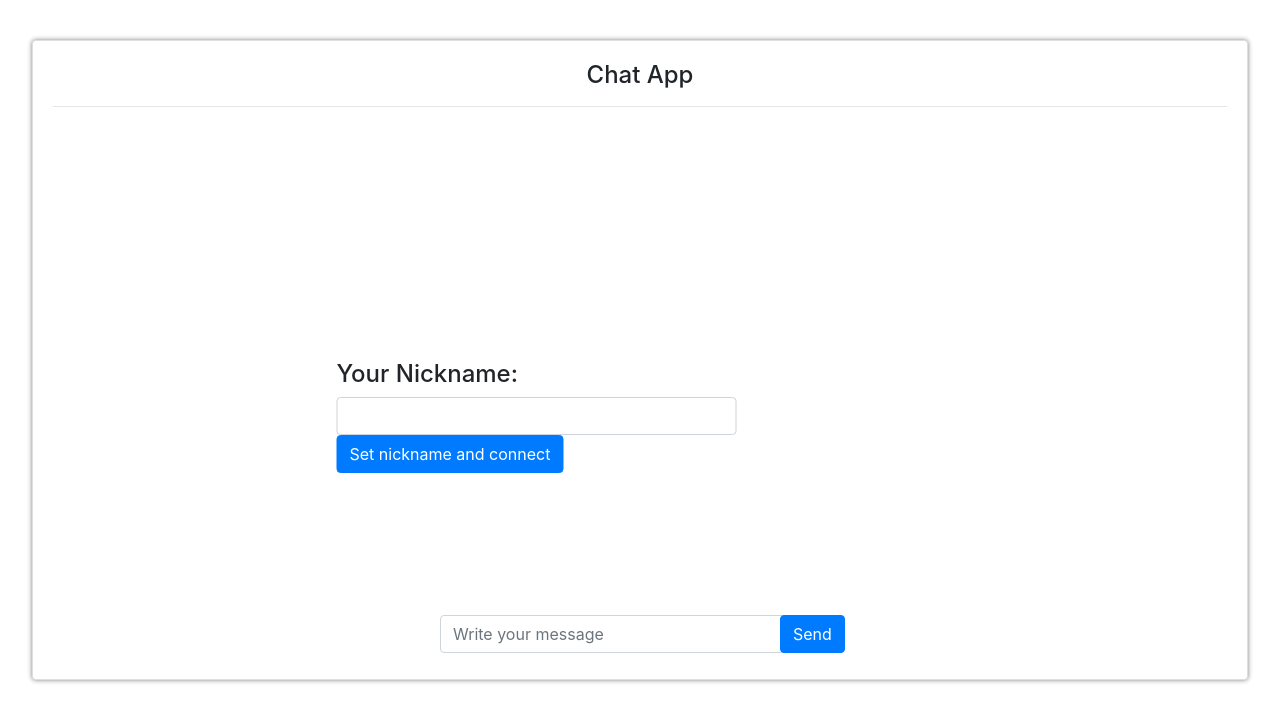
After one commit to faked86/simple-messenger, a FastAPI app: template server/templates/b.html in a window 1280 px wide. The commit adds this page. Shown: the top 722 px of the page. Run offline with FastAPI, Linux system fonts and the light colour scheme; the template is opened without the code that fills it, so the values that code supplies are empty; some libraries are stand-ins or nearby versions.

Commit message:
fixed front

```diff
--- a/server/chat/chat.py
+++ b/server/chat/chat.py
@@ -22,6 +22,6 @@ async def websocket_endpoint(websocket: WebSocket, client_id: int):
     try:
         while True:
             data = await websocket.receive_text()
-            await manager.broadcast(f"Client #{client_id} says: {data}")
+            await manager.broadcast(data)
     except WebSocketDisconnect:
         await manager.disconnect(client_id)
--- /dev/null
+++ b/server/templates/b.html
@@ -0,0 +1,162 @@
+<!DOCTYPE html>
+<html lang="en">
+
+<head>
+    <meta charset="UTF-8">
+    <title>ChatApp</title>
+    <!-- Latest compiled and minified CSS -->
+    <link rel="stylesheet" href="https://maxcdn.bootstrapcdn.com/bootstrap/4.5.2/css/bootstrap.min.css">
+    <style>
+        .card {
+            position: absolute;
+            width: 95%;
+            height: 80%;
+            box-shadow: 0px 0px 5px gray;
+            left: 2.5%;
+            top: 5%;
+        }
+
+        #chat-form {
+            position: absolute;
+            top: 90%;
+            transform: translateY(-90%);
+            left: 50%;
+            transform: translateX(-50%);
+        }
+
+        #nickname-div {
+            position: absolute;
+            top: 50%;
+            transform: translateY(-90%);
+            left: 50%;
+            transform: translateX(-50%);
+        }
+
+        #messages {
+            padding-bottom: 10%;
+            padding-left: 20px;
+            padding-top: 20px;
+            max-height: 80%;
+            overflow: auto;
+        }
+
+        #chat-form input {
+            width: 400px;
+            padding-right: 20%;
+        }
+
+        #chat-form button {
+            position: absolute;
+            left: 85%;
+        }
+
+        #nickname-form input {
+            width: 400px;
+            padding-right: 20%;
+        }
+
+        #profile {
+            position: absolute;
+            top: 20px;
+            left: 20px;
+        }
+    </style>
+    <script>
+        const client_id = Date.now();
+
+        var nicknameForm = document.getElementById('nickname-form');
+        nicknameForm.addEventListener('submit', function (e) {
+            e.preventDefault();
+            e.stopPropagation();
+            onStart();
+        });
+
+        function onStart() {
+            document.getElementById('nickname-div').hidden = true;
+            document.getElementById("messageDiv").hidden = false;
+
+            var nickname = document.getElementById("nicknameText").value
+            document.getElementById("profile").textContent = nickname;
+
+            var ws = new WebSocket(`ws://localhost:8000/ws/${client_id}`);
+
+            user = {
+                "client_id": client_id,
+                "nickname": nickname,
+                "message": null,
+                "picture": null
+            }
+
+            ws.onopen = () => ws.send(JSON.stringify(user))
+
+            var msgForm = document.getElementById("messageForm")
+            msgForm.addEventListener('submit', sendMessage)
+
+            class Transport {
+                constructor(
+                    message_type,
+                    client_id,
+                    nickname,
+                    message,
+                    picture
+                ) {
+                    this.message_type = message_type;
+                    this.client_id = client_id;
+                    this.nickname = nickname;
+                    this.message = message;
+                    this.picture = picture;
+                }
+
+                static fromJSON(json) {
+                    return Object.assign(new Student(), json);
+                }
+            }
+
+            socket.onmessage = function (event) {
+                var parent = document.getElementById("messages");
+                var data = JSON.parse(event.data);
+                var sender = data['nickname'];
+                if (sender == nickname)
+                    sender = "You";
+                var message = data['message']
+                var content = "<p><strong>" + sender + " </strong> <span> " + message + "</span></p>";
+                parent.append(content);
+            };
+
+            function sendMessage(event) {
+                var input = document.getElementById("messageText")
+                ws.send(input.value)
+                input.value = ''
+                event.preventDefault()
+                event.stopPropagation();
+            };
+        };
+    </script>
+</head>
+
+<body>
+    <div class="chat-body card">
+        <div class="card-body">
+            <strong id="profile"></strong>
+            <h4 class="card-title text-center"> Chat App </h4>
+            <hr>
+            <div id="nickname-div">
+                <h4 lass="card-title text-center">Your Nickname:</h4>
+                <form action="" id="nickname-form" class="form-inline">
+                    <input type="text" class="form-control" id="nicknameText" autocomplete="off" />
+                    <button class="btn btn-primary">Set nickname and connect</button>
+                </form>
+            </div>
+            <div>
+                <div id="messages">
+                </div>
+                <form class="form-inline" id="chat-form">
+                    <input type="text" class="form-control" placeholder="Write your message">
+                    <button id="send" type="submit" class="btn btn-primary">Send</button>
+                </form>
+            </div>
+        </div>
+    </div>
+</body>
+
+</html>
```
Also changed, not shown: server/chat/connection_manager.py (+16 -2 lines), server/templates/a.html (added, +106 -0 lines), server/templates/chat.html (+128 -69 lines).
